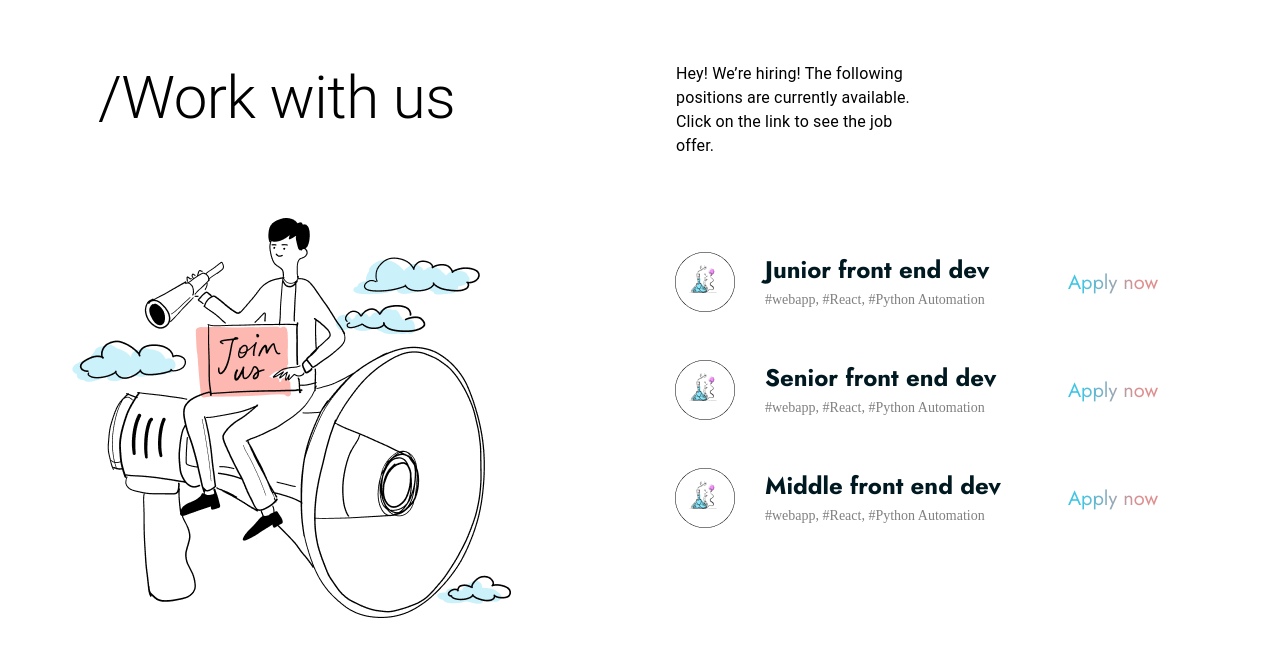
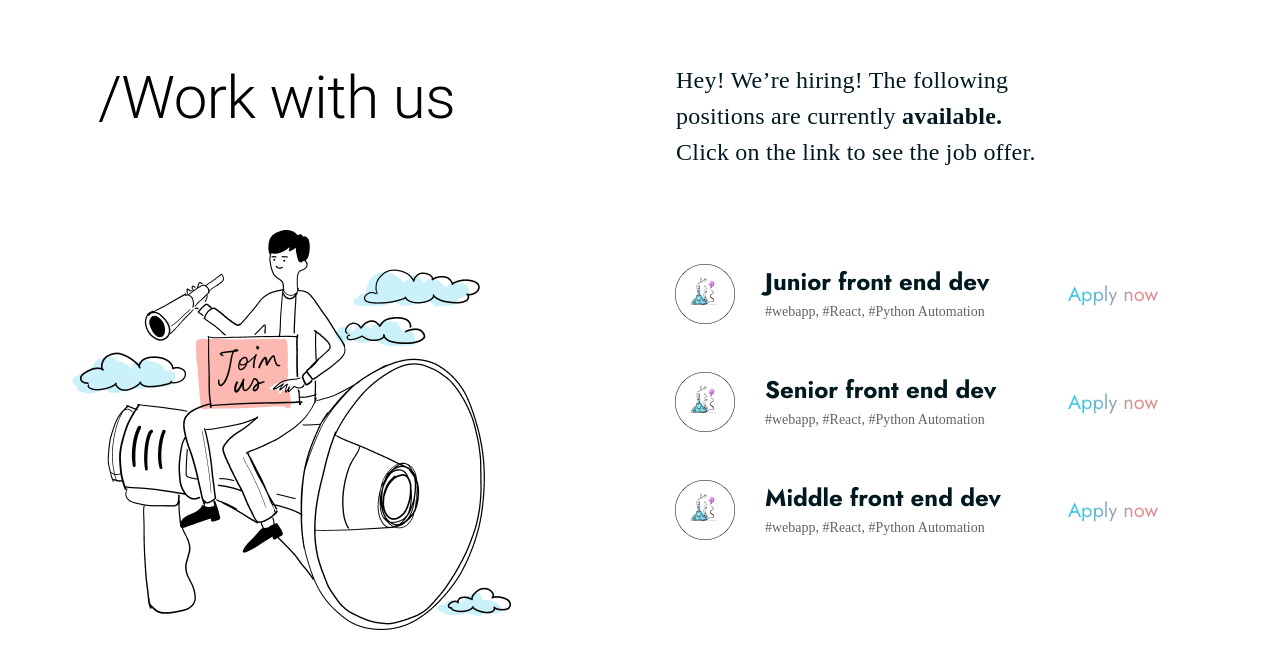
Before and after one commit to mariklim/react_mui, a React (Create React App) app: page / in a window 1280 px wide. Shown: the top 668 px of the page. Built offline with nearby package versions, Linux system fonts and the light colour scheme.

Commit message:
add zoom on hover

```diff
--- a/public/index.html
+++ b/public/index.html
@@ -5,9 +5,11 @@
     <link rel="icon" href="%PUBLIC_URL%/favicon.ico" />
     <meta name="viewport" content="width=device-width, initial-scale=1" />
     <meta name="theme-color" content="#000000" />
-     <!-- Fonts -->
-     <link href="https://fonts.googleapis.com/css2?family=Exo+2:ital,wght@0,100;0,200;0,300;0,400;0,500;0,600;0,700;0,800;0,900;1,100;1,200;1,300;1,400;1,500;1,600;1,700;1,800;1,900&display=swap" rel="stylesheet">
-     <link href="https://fonts.googleapis.com/css2?family=Jost:ital,wght@0,100;0,200;0,300;0,400;0,500;0,600;0,700;0,800;0,900;1,100;1,200;1,300;1,400;1,500;1,600;1,700;1,800;1,900&display=swap" rel="stylesheet">
+       <!-- Fonts -->
+       <link rel="preconnect" href="https://fonts.googleapis.com">
+       <link rel="preconnect" href="https://fonts.gstatic.com" crossorigin>
+       <link href="https://fonts.googleapis.com/css2?family=Exo+2:ital,wght@0,100;0,200;0,300;0,400;0,500;0,600;0,700;0,800;0,900;1,100;1,200;1,300;1,400;1,500;1,600;1,700;1,800;1,900&display=swap" rel="stylesheet">
+       <link href="https://fonts.googleapis.com/css2?family=Jost:ital,wght@0,100;0,200;0,300;0,400;0,500;0,600;0,700;0,800;0,900;1,100;1,200;1,300;1,400;1,500;1,600;1,700;1,800;1,900&display=swap" rel="stylesheet">
     <meta
       name="description"
       content="Web site created using create-react-app"
--- a/src/components/Job.js
+++ b/src/components/Job.js
@@ -26,18 +26,21 @@ const useStyles = makeStyles((theme) => ({
         margin:'20px',
         fontFamily:'Jost',
         color:'#001921',
+        transition: 'transform .2s',
         fontSize: '16px',
         '&:hover': {
             cursor: "pointer",
             backgroundImage:`url(${BgHover})`,
             backgroundRepeat  : 'no-repeat',
             backgroundSize: 'contain',
+            transform: 'scale(1.02)'
         }
     },
     tags:{
         fontSize: '14px',
         fontFamily:'Exo2',
-        color:'gray',
+        color:'#636465',
+        fontWeight: 'Extra-light'
     }
 }))
 
--- a/src/pages/Jobs.js
+++ b/src/pages/Jobs.js
@@ -2,22 +2,22 @@ import Grid from '@mui/material/Grid';
 import jobHero from '../img/job_hero.png';
 import Job from '../components/Job';
 import { Box, Container, Typography } from "@mui/material";
-import { makeStyles } from "@mui/styles";
-
-const useStyles = makeStyles((theme) => (
-    {
-        container: {
-
-            display: "flex",
+import { createTheme, ThemeProvider } from '@mui/material/styles';
 
 
-        },
+const theme = createTheme({
+    typography: {
+      body1: {
+        fontWeight: 'Extra-light',
+        fontFamily:'Exo2',
+        fontSize:'24px',
+        color:'#001921'
 
-    }
-))
+      },
+    },
+  });
 
 function Jobs() {
-    const classes = useStyles()
     return (
         <Container maxWidth={"xl"}>
             <Grid container spacing={0} style={{ padding: '30px', display: "flex", justifyContent: 'center' }}>
@@ -29,21 +29,22 @@ function Jobs() {
                     </Typography>
                 </Grid>
                 <Grid item xs={6}>
-                    <Box component="div" sx={{width:'50%' }}>
-                    <Typography paddingLeft="36px" paddingTop="24px" variant={"body1"}>
-                        Hey! We’re hiring!
-                        The following positions are currently available.
-                        Click on the link to see the job offer.
-                    </Typography>
+                    <Box component="div" sx={{width:'70%'}}>
+                        <ThemeProvider theme={theme}>
+                        <Typography paddingLeft="36px" paddingTop="24px" variant={"body1"}>
+                            Hey! We’re hiring!
+                            The following positions are currently
+                            <span style={{fontWeight: 'bold'}}> available. </span>
+                            Click on the link to see the job offer.
+                        </Typography>
+                        </ThemeProvider>
                     </Box>
                 </Grid>
             </Grid>
 
             <Grid container spacing={0} style={{ padding: '30px', display: "flex" }}>
-                <Grid item xs={6} style={{
-
-                }}>
-                    <img src={jobHero} alt="join us" />
+                <Grid item xs={6}>
+                    <img src={jobHero} alt="join us"/>
                 </Grid>
                 <Grid item xs={6}>
                     <Job />
```
